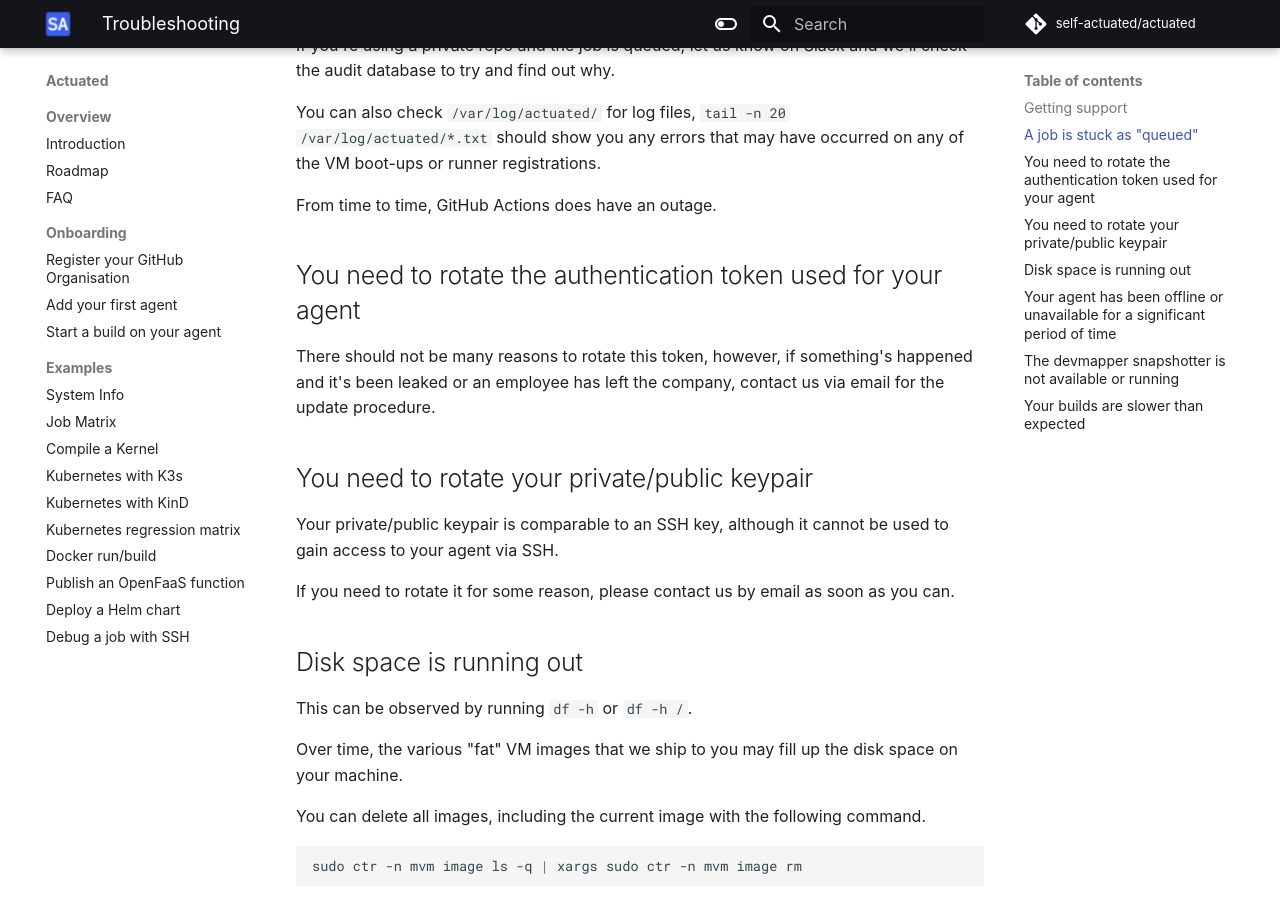
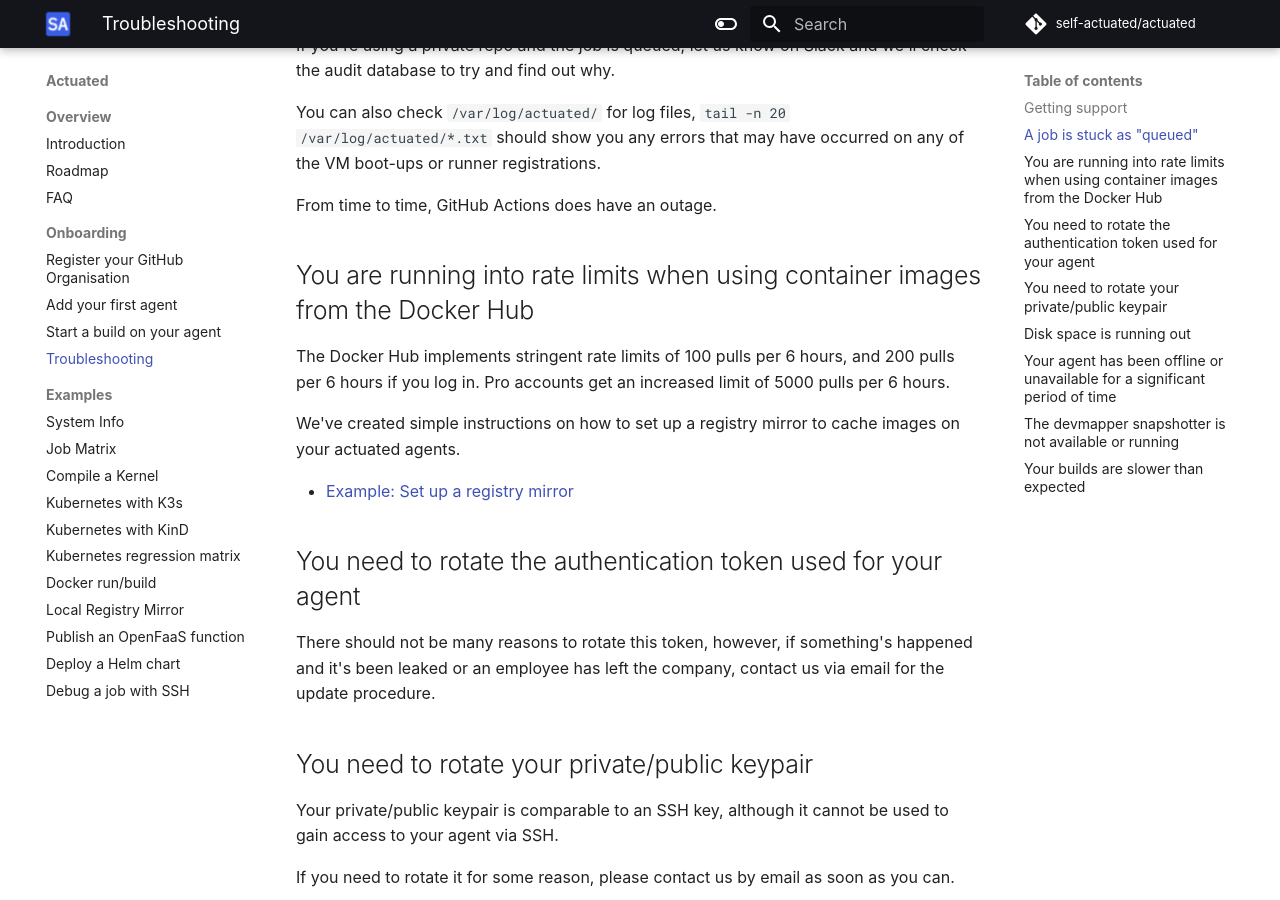
Before and after one commit to welteki/docs.actuated.dev, an MkDocs documentation site: the page built from docs/troubleshooting.md, in a window 1280 px wide and 900 px high, scrolled down 449 px. Built offline with MkDocs 1.6.1 and Material for MkDocs 9.7.7, drawn with Linux system fonts in a browser that asks for light colours; some web fonts are replaced; some of the changed lines change nothing that is shown.

Commit message:
Add registry mirror instructions
Signed-off-by: Alex Ellis (OpenFaaS Ltd) <alexellis2@gmail.com>

````diff
--- /dev/null
+++ b/docs/examples/registry-mirror.md
@@ -0,0 +1,158 @@
+# Example: Set up a registry mirror
+
+Use-cases:
+
+* Increase speed of pulls and builds by caching images on actuated agents
+* Reduce failed builds due to rate-limiting
+
+If you use Docker in your self-hosted builds, there is a chance that you'll run into the rather conservative rate-limits.
+
+The Docker Hub allows for 100 image pulls within a 6 hour period, but this can be extended to 200 by logging in, or to 5000 by paying for a Pro license.
+
+A registry mirror / pull-through cache can also images much quicker if it's running on the actuated host than pulling data from a remote server.
+
+We will create a mirror that:
+
+* Has no authentication, to keep the changes to your build to a minimum
+* Cannot support PUSH / PUT / DELETE events
+* Only has access to pull images from the Docker Hub
+* Is not exposed to the Internet, but only to Actuated VMs
+* When unavailable for any reason, won't block the build
+
+## Set up the registry on an actuated agent
+
+```bash
+curl -sLS https://github.com/distribution/distribution/releases/download/v2.8.1/registry_2.8.1_linux_amd64.tar.gz -o /tmp/registry.tgz
+```
+
+For ARM:
+
+```bash
+curl -sLS https://github.com/distribution/distribution/releases/download/v2.8.1/registry_2.8.1_linux_arm64.tar.gz -o /tmp/registry.tgz
+```
+
+Extract the binary:
+
+```bash
+sudo tar -xvf /tmp/registry.tgz -C /usr/local/bin registry
+```
+
+Create a Docker Hub Access token with "Public repos only" scope, and save it as `~/hub.txt`.
+
+Create a config file to make the registry only available on the Linux bridge for Actuated VMs:
+
+```bash
+sudo mkdir -p /etc/registry
+
+export TOKEN=$(cat ~/hub.txt)
+export USERNAME=""
+
+cat >> /tmp/registry.yml <<EOF
+version: 0.1
+log:
+  accesslog:
+    disabled: true
+  level: warn
+  formatter: text
+
+storage:
+  filesystem:
+    rootdirectory: /var/lib/registry
+
+proxy:
+  remoteurl: https://registry-1.docker.io
+  username: $USERNAME
+
+  # A Docker Hub Personal Access token created with "Public repos only" scope
+  password: $TOKEN
+
+http:
+  addr: 192.168.128.1:5000
+  relativeurls: false
+  draintimeout: 60s
+EOF
+
+sudo mv /tmp/registry.yml /etc/registry/config.yml
+```
+
+Install and start the registry with a systemd unit file:
+
+```bash
+cat >> /tmp/registry.service <<EOF
+[Unit]
+Description=Registry
+After=network.target
+
+[Service]
+Type=simple
+Restart=always
+RestartSec=5s
+ExecStart=/usr/local/bin/registry serve /etc/registry/config.yml
+
+[Install]
+WantedBy=multi-user.target
+EOF
+
+sudo mkdir -p /var/lib/registry
+
+sudo mv /tmp/registry.service /etc/systemd/system/registry.service
+sudo systemctl daemon-reload
+sudo systemctl enable registry
+sudo systemctl start registry
+```
+
+## Use the registry within a workflow
+
+Create a new registry in your organisation, along with a: `.github/workspaces/build.yml` file and commit it to the repository.
+
+```yaml
+name: CI
+
+on:
+  pull_request:
+    branches:
+      - '*'
+  push:
+    branches:
+      - master
+      - main
+
+jobs:
+    build:
+        runs-on: [actuated]
+        steps:
+
+        - name: Setup mirror
+          uses: self-actuated/hub-mirror@master
+
+        - name: Checkout
+            uses: actions/checkout@v2
+
+        - name: Pull image using cache
+            run: |
+            docker pull alpine:latest
+```
+
+## Checking if it worked
+
+You'll see the build run, and cached artifacts appearing in: `/var/lib/registry/`.
+
+```bash
+find /var/lib/registry/ -name "alpine"
+
+/var/lib/registry/docker/registry/v2/repositories/library/alpine
+```
+
+You can also use the registry's API to query which images are available:
+
+```bash
+curl -i http://192.168.128.1:5000/v2/_catalog
+
+HTTP/1.1 200 OK
+Content-Type: application/json; charset=utf-8
+Docker-Distribution-Api-Version: registry/2.0
+Date: Wed, 16 Nov 2022 09:41:18 GMT
+Content-Length: 52
+
+{"repositories":["library/alpine","moby/buildkit"]}
+```
--- a/docs/troubleshooting.md
+++ b/docs/troubleshooting.md
@@ -15,6 +15,14 @@
 You can also check `/var/log/actuated/` for log files, `tail -n 20 /var/log/actuated/*.txt` should show you any errors that may have occurred on any of the VM boot-ups or runner registrations.
 
 From time to time, GitHub Actions does have an outage.
+
+## You are running into rate limits when using container images from the Docker Hub
+
+The Docker Hub implements stringent rate limits of 100 pulls per 6 hours, and 200 pulls per 6 hours if you log in. Pro accounts get an increased limit of 5000 pulls per 6 hours.
+
+We've created simple instructions on how to set up a registry mirror to cache images on your actuated agents.
+
+* [Example: Set up a registry mirror](/examples/registry-mirror)
 
 ## You need to rotate the authentication token used for your agent
 
--- a/mkdocs.yml
+++ b/mkdocs.yml
@@ -97,6 +97,7 @@
       - Register your GitHub Organisation: register.md
       - Add your first agent: add-agent.md
       - Start a build on your agent: test-build.md
+      - Troubleshooting: troubleshooting.md
   - Examples:
       - System Info: examples/system-info.md
       - Job Matrix: examples/matrix.md
@@ -105,6 +106,7 @@
       - Kubernetes with KinD: examples/kind.md
       - Kubernetes regression matrix: examples/matrix-k8s.md
       - Docker run/build: examples/docker.md
+      - Local Registry Mirror: examples/registry-mirror.md
       - Publish an OpenFaaS function: examples/openfaas-publish.md
       - Deploy a Helm chart: examples/openfaas-helm.md
       - Debug a job with SSH: examples/debug-ssh.md
````
